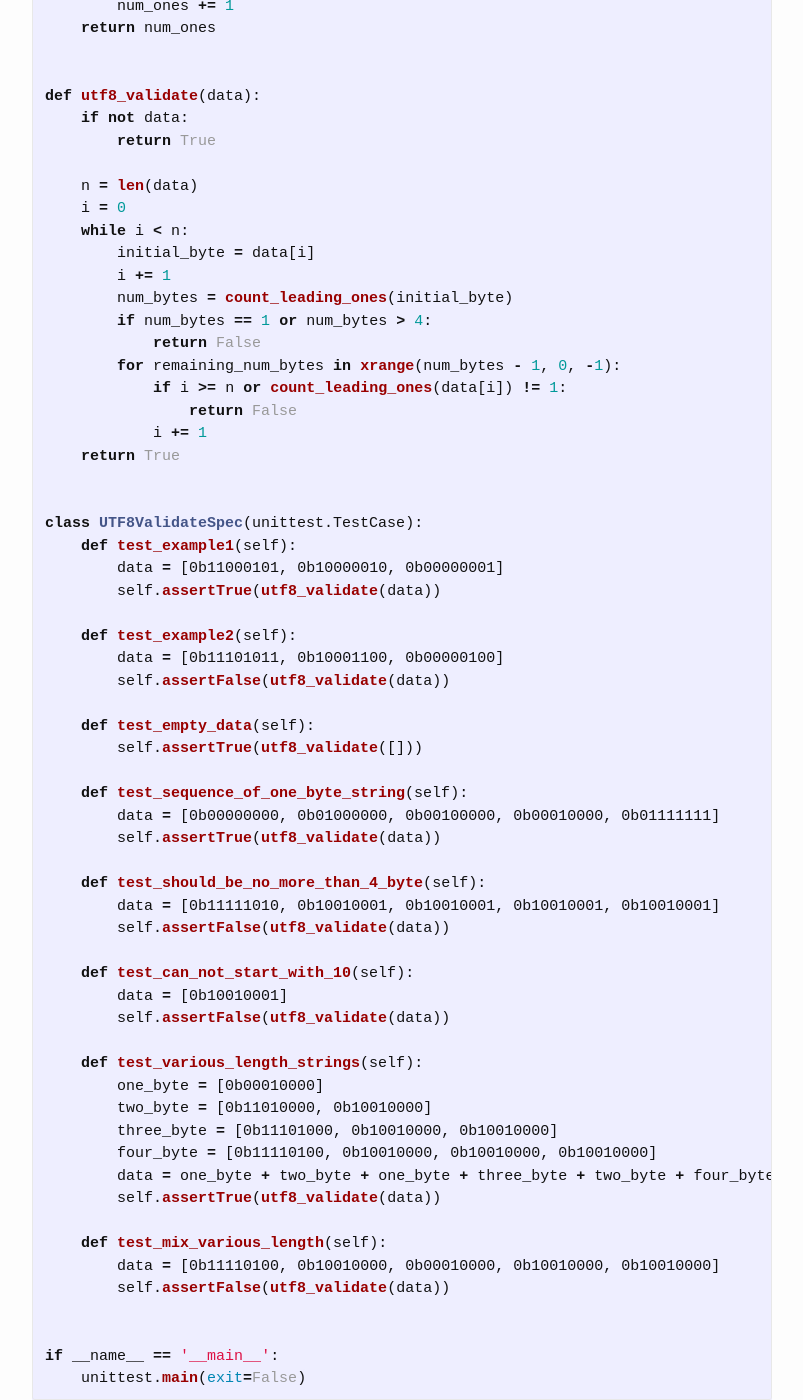
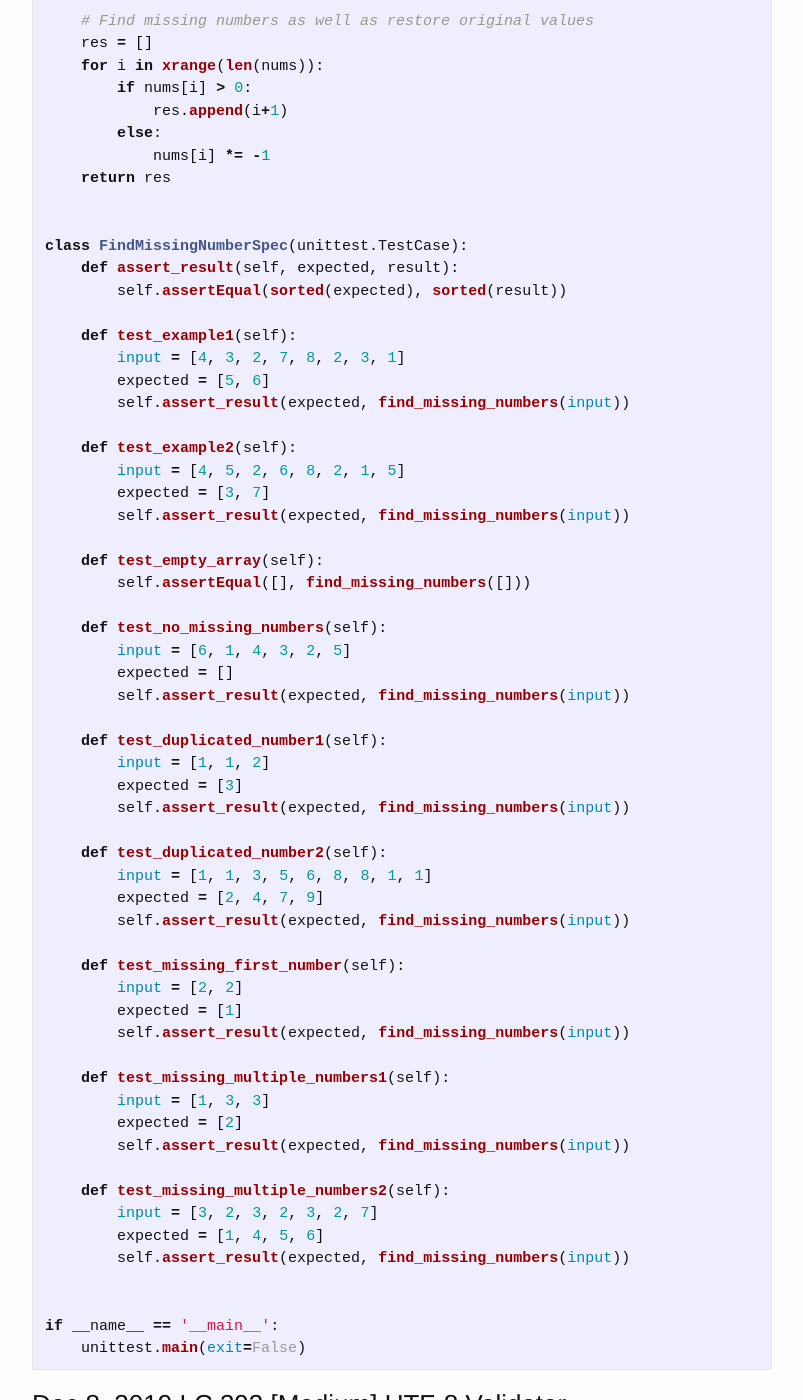
Before and after one commit to trsong/trsong.github.io, a Jekyll site: the page built from _posts/2019-11-01-DailyQuestionsNov.md, in a window 1280 px wide and 1400 px high, scrolled down 2501 px. Shown: the whole window, without its empty margins (238-1041 px from the left). Built offline with Jekyll 4.4.1, drawn with Linux system fonts in a browser that asks for light colours; some of the changed text lies outside the part shown.

Commit message:
Add Solution to Dec 9

````diff
--- a/_posts/2019-11-01-DailyQuestionsNov.md
+++ b/_posts/2019-11-01-DailyQuestionsNov.md
@@ -25,6 +25,17 @@ categories: Python/Java
 > **Question:** Given an array of a million integers between zero and a billion, out of order, how can you efficiently sort it?
 -->
 
+### Dec 10, 2019 \[Medium\] Point in Polygon
+---
+> **Question:** You are given a list of N points (x1, y1), (x2, y2), ..., (xN, yN) representing a polygon. You can assume these points are given in order; that is, you can construct the polygon by connecting point 1 to point 2, point 2 to point 3, and so on, finally looping around to connect point N to point 1.
+>
+> Determine if a new point p lies inside this polygon. (If p is on the boundary of the polygon, you should return False).
+
+
+**Hint:** Cast a ray from left to right and count intersections
+
+<img src="https://upload.wikimedia.org/wikipedia/commons/thumb/c/c9/RecursiveEvenPolygon.svg/2560px-RecursiveEvenPolygon.svg.png" width="220" height="99">
+
 ### Dec 9, 2019 LC 448 \[Easy\] Find Missing Numbers in an Array
 ---
 > **Question:** Given an array of integers of size n, where all elements are between 1 and n inclusive, find all of the elements of [1, n] that do not appear in the array. Some numbers may appear more than once.
@@ -41,6 +52,79 @@ Output: [5, 6]
 ```py
 Input: [4, 5, 2, 6, 8, 2, 1, 5]
 Output: [3, 7]
+```
+
+**Solution:** [https://repl.it/@trsong/Find-Missing-Numbers-in-an-Array](https://repl.it/@trsong/Find-Missing-Numbers-in-an-Array)
+```py
+import unittest
+
+def find_missing_numbers(nums):
+    # Mark existing value as negative
+    for num in nums:
+        index = abs(num) - 1
+        if nums[index] > 0:
+            nums[index] *= -1
+
+    # Find missing numbers as well as restore original values
+    res = []
+    for i in xrange(len(nums)):
+        if nums[i] > 0:
+            res.append(i+1)
+        else:
+            nums[i] *= -1
+    return res
+
+
+class FindMissingNumberSpec(unittest.TestCase):
+    def assert_result(self, expected, result):
+        self.assertEqual(sorted(expected), sorted(result))
+
+    def test_example1(self):
+        input = [4, 3, 2, 7, 8, 2, 3, 1]
+        expected = [5, 6]
+        self.assert_result(expected, find_missing_numbers(input))
+
+    def test_example2(self):
+        input = [4, 5, 2, 6, 8, 2, 1, 5]
+        expected = [3, 7]
+        self.assert_result(expected, find_missing_numbers(input))
+
+    def test_empty_array(self):
+        self.assertEqual([], find_missing_numbers([]))
+
+    def test_no_missing_numbers(self):
+        input = [6, 1, 4, 3, 2, 5]
+        expected = []
+        self.assert_result(expected, find_missing_numbers(input))
+
+    def test_duplicated_number1(self):
+        input = [1, 1, 2]
+        expected = [3]
+        self.assert_result(expected, find_missing_numbers(input))
+
+    def test_duplicated_number2(self):
+        input = [1, 1, 3, 5, 6, 8, 8, 1, 1]
+        expected = [2, 4, 7, 9]
+        self.assert_result(expected, find_missing_numbers(input))
+
+    def test_missing_first_number(self):
+        input = [2, 2]
+        expected = [1]
+        self.assert_result(expected, find_missing_numbers(input))
+
+    def test_missing_multiple_numbers1(self):
+        input = [1, 3, 3]
+        expected = [2]
+        self.assert_result(expected, find_missing_numbers(input))
+
+    def test_missing_multiple_numbers2(self):
+        input = [3, 2, 3, 2, 3, 2, 7]
+        expected = [1, 4, 5, 6]
+        self.assert_result(expected, find_missing_numbers(input))
+
+
+if __name__ == '__main__':
+    unittest.main(exit=False)
 ```
 
 ### Dec 8, 2019 LC 393 \[Medium\] UTF-8 Validator
````
